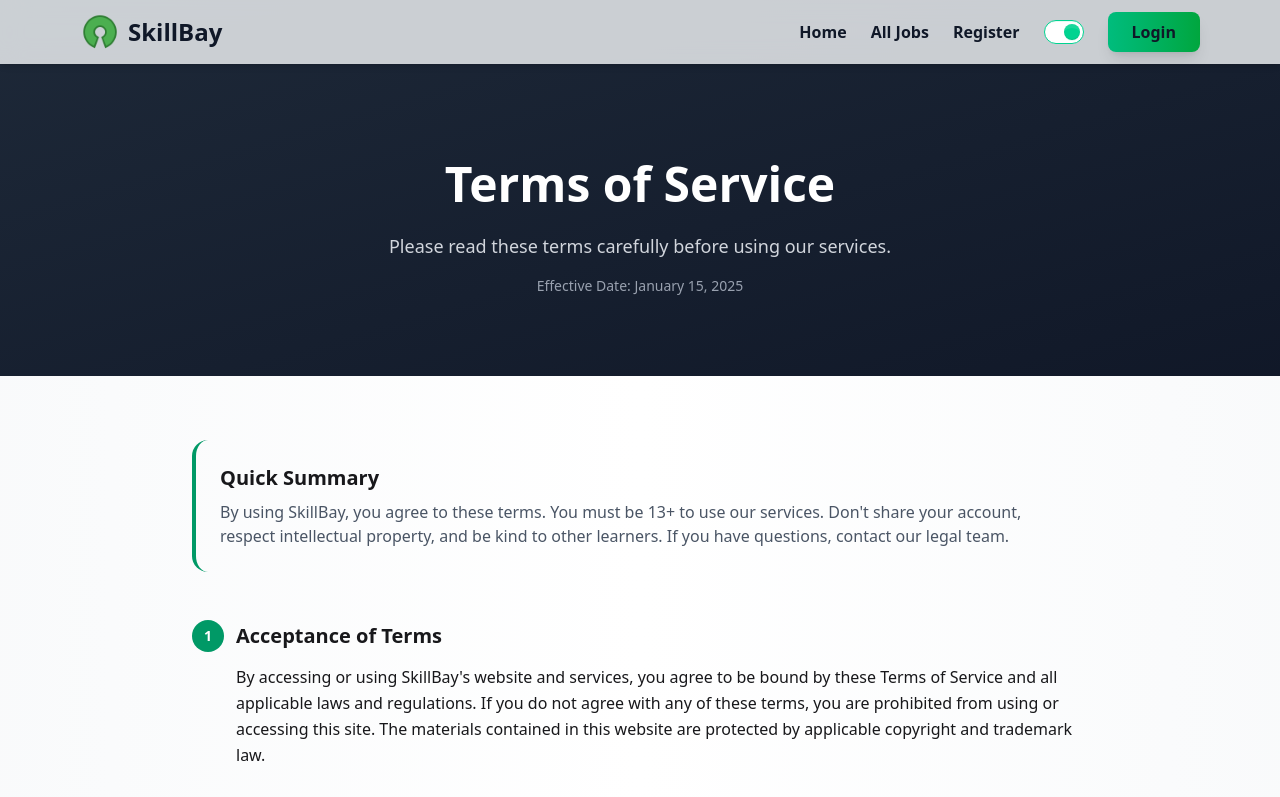
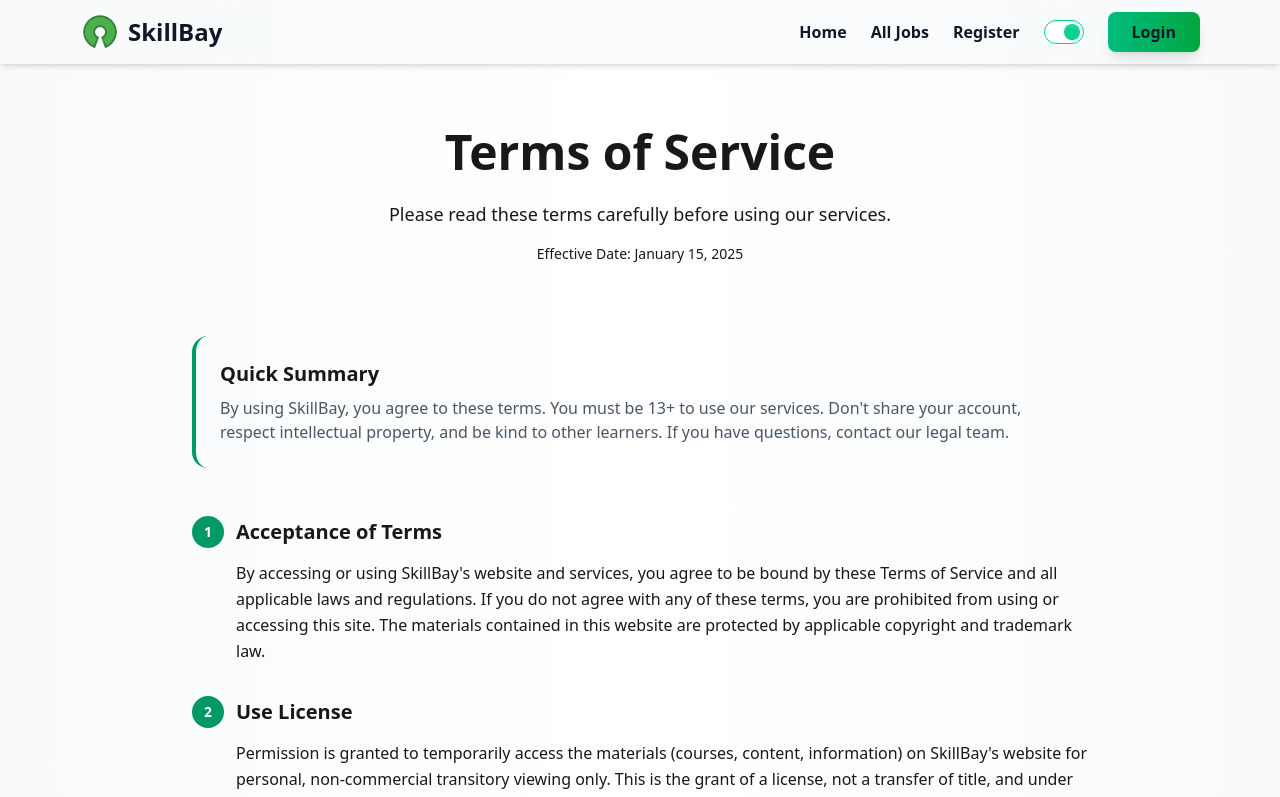
Before and after one commit to itstumpa/SkillBay-Client, a React (Vite) app: page /terms in a window 1280 px wide. Shown: the top 797 px of the page. Built offline with nearby package versions, Linux system fonts and the light colour scheme; no server answers.

Commit message:
alll curd to dashboard

```diff
--- a/src/components/Footer/FAQ.jsx
+++ b/src/components/Footer/FAQ.jsx
@@ -150,7 +150,7 @@ const FAQ = () => {
                         onClick={() =>
                           toggleQuestion(categoryIndex, questionIndex)
                         }
-                        className="w-full px-6 py-4 flex items-center justify-between text-left hover:bg-gray-50 dark:hover:bg-gray-700 transition-colors"
+                        className="w-full px-6 py-4 flex items-center justify-between text-left hover:bg-gray-50 dark:hover:bg-gray-100 transition-colors"
                       >
                         <span className="font-semibold pr-4">
                           {faq.question}
--- a/src/components/Footer/Privacy.jsx
+++ b/src/components/Footer/Privacy.jsx
@@ -65,12 +65,12 @@ const Privacy = () => {
   return (
     <div className="min-h-screen ">
       {/* Hero Section */}
-      <section className="pb-20 pt-40 px-4 bg-gradient-to-br from-gray-800 to-gray-900 text-white">
+      <section className="pb-2 pt-32 px-4">
         <div className="max-w-4xl mx-auto text-center">
           <h1 className="text-4xl md:text-5xl font-bold mb-6">
             Privacy Policy
           </h1>
-          <p className="text-lg text-gray-300 mb-4">
+          <p className="text-lg mb-4">
             Your privacy is important to us. This policy explains how we
             collect, use, and protect your information.
           </p>
@@ -131,11 +131,11 @@ const Privacy = () => {
           ))}
 
           {/* Contact */}
-          <div className="bg-emerald-100 dark:bg-emerald-900/30 rounded-2xl p-8 text-center">
+          <div className="bg-emerald-50 dark:bg-emerald-900/30 rounded-2xl p-8 text-center">
             <h2 className="text-2xl font-bold mb-4">
               Questions About Privacy?
             </h2>
-            <p className="text-gray-600 dark:text-gray-400 mb-6">
+            <p className="  mb-6">
               If you have any questions about this Privacy Policy, please
               contact us.
             </p>
--- a/src/components/Footer/Terms.jsx
+++ b/src/components/Footer/Terms.jsx
@@ -66,15 +66,15 @@ const Terms = () => {
   return (
     <div className="min-h-screen ">
       {/* Hero Section */}
-      <section className="pb-20 pt-40 px-4 bg-gradient-to-br from-gray-800 to-gray-900 text-white">
+      <section className="pb-2 pt-32 px-4">
         <div className="max-w-4xl mx-auto text-center">
           <h1 className="text-4xl md:text-5xl font-bold mb-6">
             Terms of Service
           </h1>
-          <p className="text-lg text-gray-300 mb-4">
+          <p className="text-lg mb-4">
             Please read these terms carefully before using our services.
           </p>
-          <p className="text-sm text-gray-400">
+          <p className="text-sm">
             Effective Date: January 15, 2025
           </p>
         </div>
--- a/src/components/Layout/DashBoardLayout.jsx
+++ b/src/components/Layout/DashBoardLayout.jsx
@@ -353,14 +353,14 @@ const DashboardLayout = () => {
           <div className="flex flex-col md:flex-row items-center justify-between gap-2 text-sm text-gray-500 dark:text-gray-400">
             <p>© {new Date().getFullYear()} SkillBay. All rights reserved.</p>
             <div className="flex gap-4">
-              <a href="#" className="hover:text-emerald-500 transition-colors">
+              <a href="/privacy" className="hover:text-emerald-500 transition-colors">
                 Privacy Policy
               </a>
-              <a href="#" className="hover:text-emerald-500 transition-colors">
+              <a href="/terms" className="hover:text-emerald-500 transition-colors">
                 Terms of Service
               </a>
-              <a href="#" className="hover:text-emerald-500 transition-colors">
-                Help
+              <a href="/faq" className="hover:text-emerald-500 transition-colors">
+                FAQ
               </a>
             </div>
           </div>
```
